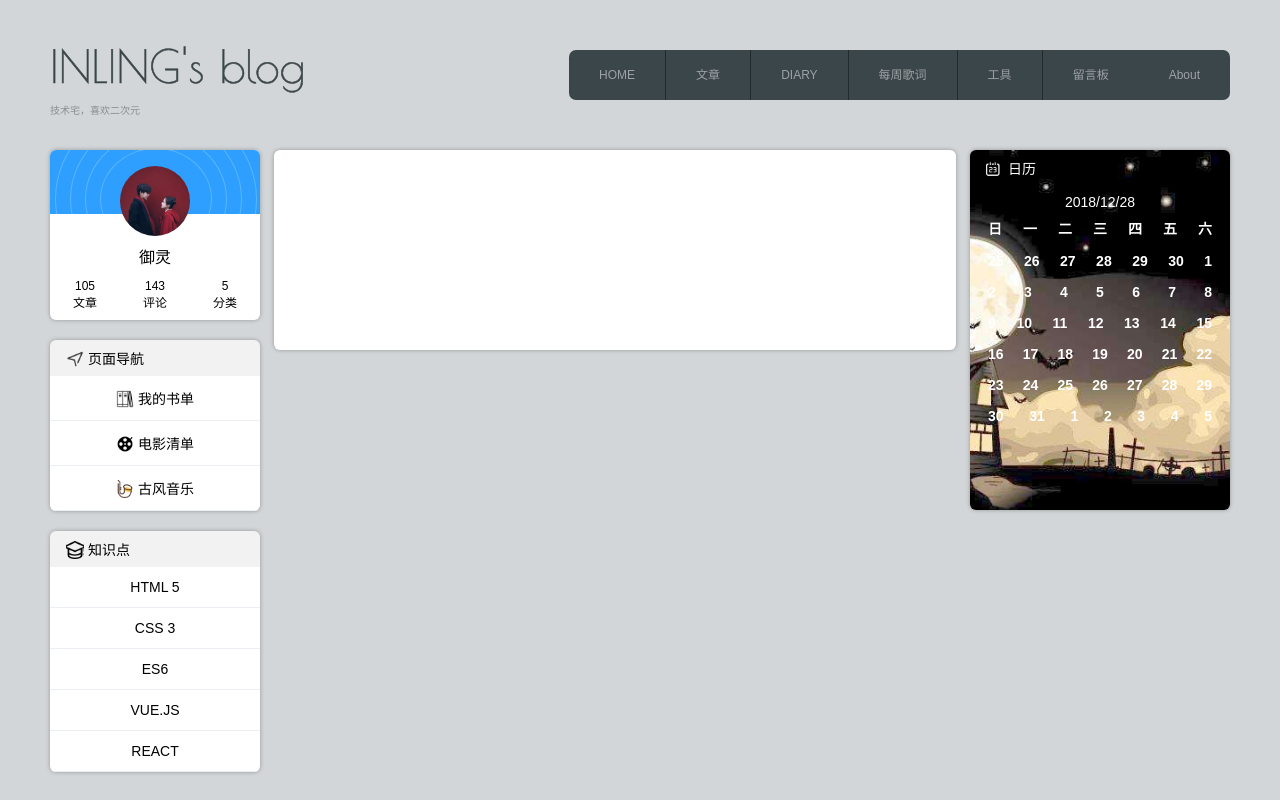
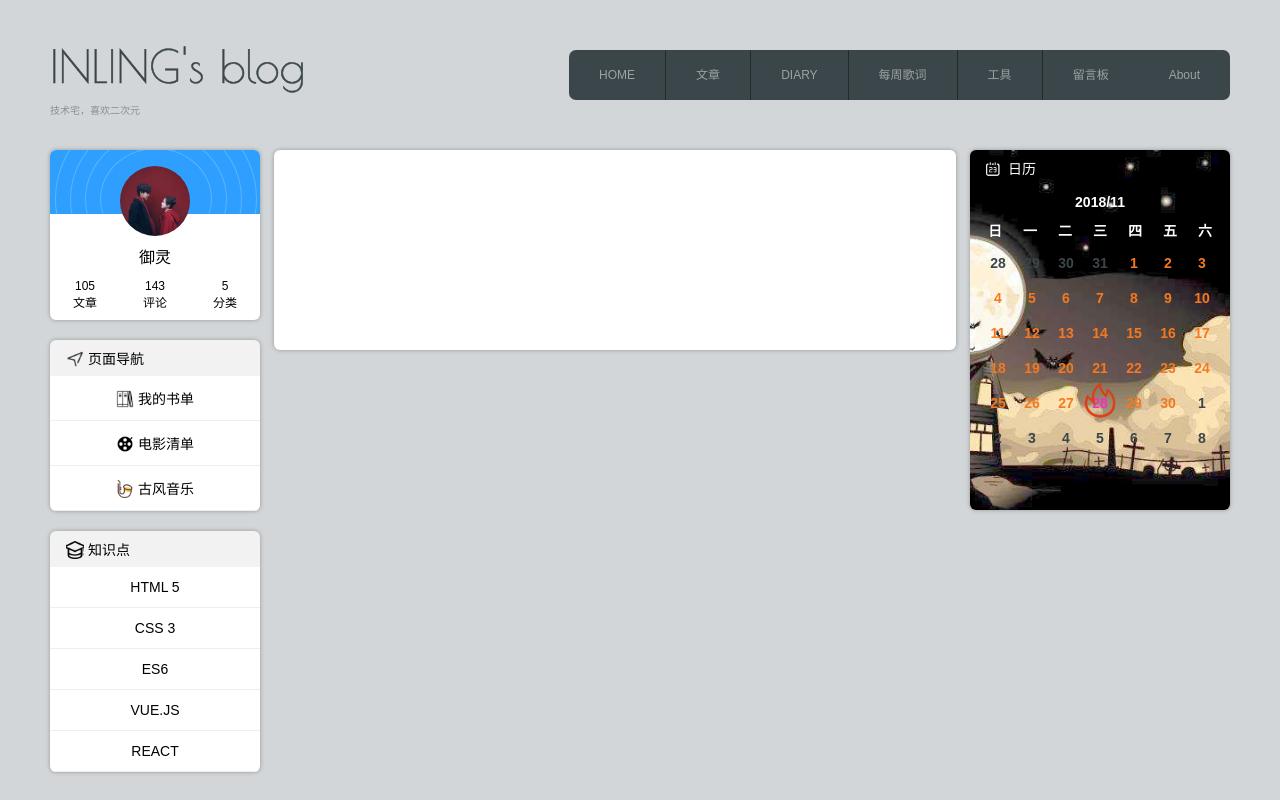
Before and after one commit to inling/inling-s-Blog, a Vue app: page / in a window 1280 px wide. Built offline with nearby package versions, Linux system fonts and the light colour scheme; a web font is replaced by a local one.

Commit message:
calendar OK!

```diff
--- a/src/common/sass/common.scss
+++ b/src/common/sass/common.scss
@@ -22,5 +22,6 @@ $my_blue1:#2e9fff;
 $my_blue2:#58b5ff;
 $my_green:#27D338;
 $my_yellow:#ffcc00;
+$my_orange:#f47920;
 /*字体大小*/
 $my_logo_size:45px;
--- a/src/components/InAsidePanel/InCalendar.vue
+++ b/src/components/InAsidePanel/InCalendar.vue
@@ -1,6 +1,6 @@
 <template>
   <div id="InCalendar">
-    <div class="date">2018/12/28</div>
+    <div class="date">{{yAm}}</div>
     <table>
       <tr>
         <th>日</th>
@@ -11,61 +11,9 @@
         <th>五</th>
         <th>六</th>
       </tr>
-      <tr>
-        <th>25</th>
-        <th>26</th>
-        <th>27</th>
-        <th>28</th>
-        <th>29</th>
-        <th>30</th>
-        <th>1</th>
+      <tr v-for="(row,i) in weekDay" :key="i">
+        <td v-for="(col,j) in row" :key="j" :class="col.class">{{col.day}}</td>
       </tr>
-      <tr>
-        <th>2</th>
-        <th>3</th>
-        <th>4</th>
-        <th>5</th>
-        <th>6</th>
-        <th>7</th>
-        <th>8</th>
-      </tr>
-      <tr>
-        <th>9</th>
-        <th>10</th>
-        <th>11</th>
-        <th>12</th>
-        <th>13</th>
-        <th>14</th>
-        <th>15</th>
-      </tr>
-      <tr>
-        <th>16</th>
-        <th>17</th>
-        <th>18</th>
-        <th>19</th>
-        <th>20</th>
-        <th>21</th>
-        <th>22</th>
-      </tr>
-      <tr>
-        <th>23</th>
-        <th>24</th>
-        <th>25</th>
-        <th>26</th>
-        <th>27</th>
-        <th>28</th>
-        <th>29</th>
-      </tr>
-       <tr>
-        <th>30</th>
-        <th>31</th>
-        <th>1</th>
-        <th>2</th>
-        <th>3</th>
-        <th>4</th>
-        <th>5</th>
-      </tr>
-
     </table>
   </div>
 </template>
@@ -73,7 +21,170 @@
 <script>
 export default {
   data(){
-    return{}
+    return{
+      weekDay:[],
+      yAm:''
+    }
+  },
+  mounted(){
+    this.weekDay=[];
+    this.currentDate();
+  },
+  methods:{
+    currentDate(){
+      var currentDate=new Date();
+      var y=currentDate.getFullYear();
+      var m=currentDate.getMonth()+1;
+      var d=currentDate.getDate();
+      var w=currentDate.getDay();
+
+      this.yAm=y+'/'+m;
+      //初始化当月一号
+      var initString=y+'/'+m+'/1';
+      var initDate=new Date(initString);
+      var initDay=initDate.getDay();
+      var nowDayNo=this.getDayNo(y,m);
+
+      //上个月
+      var lastMonth=0;
+      if(m==1){
+       y=y-1;
+       lastMonth=12;
+      }else{
+       lastMonth=m-1;
+      }
+      var lastDayNo=this.getDayNo(y,lastMonth);
+
+      this.fillWeekDay(initDay,nowDayNo,lastDayNo,d)
+
+    },
+    //得到m月份的天数
+    getDayNo(y,m){
+      var dayNo=0;
+      switch(m){
+        case 1:
+          dayNo=31;
+          break;
+        case 2:
+          if(this.isLeapYear(y)){
+            dayNo=29;
+          }else{
+            dayNo=28;
+          }
+          break;
+        case 3:
+          dayNo=31;
+          break;
+        case 4:
+          dayNo=30;
+          break;
+        case 5:
+          dayNo=31;
+          break;
+        case 6:
+          dayNo=30;
+          break;
+        case 7:
+          dayNo=31;
+          break;
+        case 8:
+          dayNo=31;
+          break;
+        case 9:
+          dayNo=30;
+          break;
+        case 10:
+          dayNo=31;
+          break;
+        case 11:
+          dayNo=30;
+          break;
+        case 12:
+          dayNo=31;
+          break;
+      }
+      return dayNo;
+    },
+    //判断是否是闰年
+    isLeapYear(y){
+      if(y%4==0&&y%100!=0||y%400==0){
+        return true;
+      }else{
+        return false;
+      }
+    },
+    //填充日历
+    fillWeekDay(initDay,nowDayNo,lastDayNo,today){
+      var arr=[];
+      var next=6-initDay;
+      var last=initDay-1;
+      var day=1;
+      var lastMDay=0;
+      var nextMDay=0;
+      for(let i=0;i<=next;i++){
+        var dayObj={};
+        dayObj.day=day;
+        if(day==today)
+          dayObj.class='active today';
+        else
+          dayObj.class='active';
+
+        arr.push(dayObj);
+        day++;
+      }
+      for(let i=0;i<=last;i++){
+        var dayObj={};
+        dayObj.day=lastDayNo;
+        dayObj.class='unactive';
+
+        arr.unshift(dayObj);
+        lastDayNo--;
+      }
+
+      while(day<=nowDayNo){
+        var dayObj={};
+        dayObj.day=day;
+        if(day==today)
+          dayObj.class='active today';
+        else
+          dayObj.class='active';
+
+        arr.push(dayObj);
+        day++;
+      }
+
+      var over=7-arr.length%7;
+      var nextMDay=1;
+      for(let i=0;i<over;i++){
+        var dayObj={};
+        dayObj.day=nextMDay;
+        dayObj.class='unactive';
+
+        arr.push(dayObj);
+        nextMDay++;
+      }
+
+      if(arr.length/7==5){
+        for(let i=0;i<=6;i++){
+          var dayObj={};
+          dayObj.day=nextMDay;
+          dayObj.class='unactive';
+
+          arr.push(dayObj);
+          nextMDay++;
+        }
+      }
+
+      var fIndex=0;
+      for(let i=0;i<arr.length/7;i++){
+        var fArr=[];
+        for(let j=0;j<7;j++){
+          fArr.push(arr[fIndex]);
+          fIndex++;
+        }
+        this.weekDay.push(fArr);
+      }
+    }
   }
 }
 </script>
@@ -83,18 +194,47 @@ export default {
   padding:8px 16px;
   font-size: 14px;
   font-family: $MengAi;
+  font-weight:bold;
   .date{
-    padding:0 12px 6px;
+    padding:0 12px 8px;
     text-align: center;
   }
   table{
     width:100%;
+    cursor: pointer;
     tr{
       display: flex;
       justify-content: space-between;
       &:not(:first-child){
         margin-top:15px;
       }
+      td{
+        width: 20px;
+        height:20px;
+        position: relative;
+        text-align: center;
+      }
+      .active{
+        color:$my_orange;
+      }
+      .unactive{
+        color:$my_gray2;
+      }
+      .active.today{
+        color:$my_violet;
+        &::after{
+          content:'';
+          display: inline-block;
+          width: 40px;
+          height: 40px;
+          position: absolute;
+          bottom:-5px;
+          left:50%;
+          margin-left:-20px;
+          background: url('../../assets/image/fire.png') no-repeat center center;
+          background-size:contain;
+        }
+      }
     }
   }
 }
```
Also changed, not shown: src/assets/image/fire.png (added).
